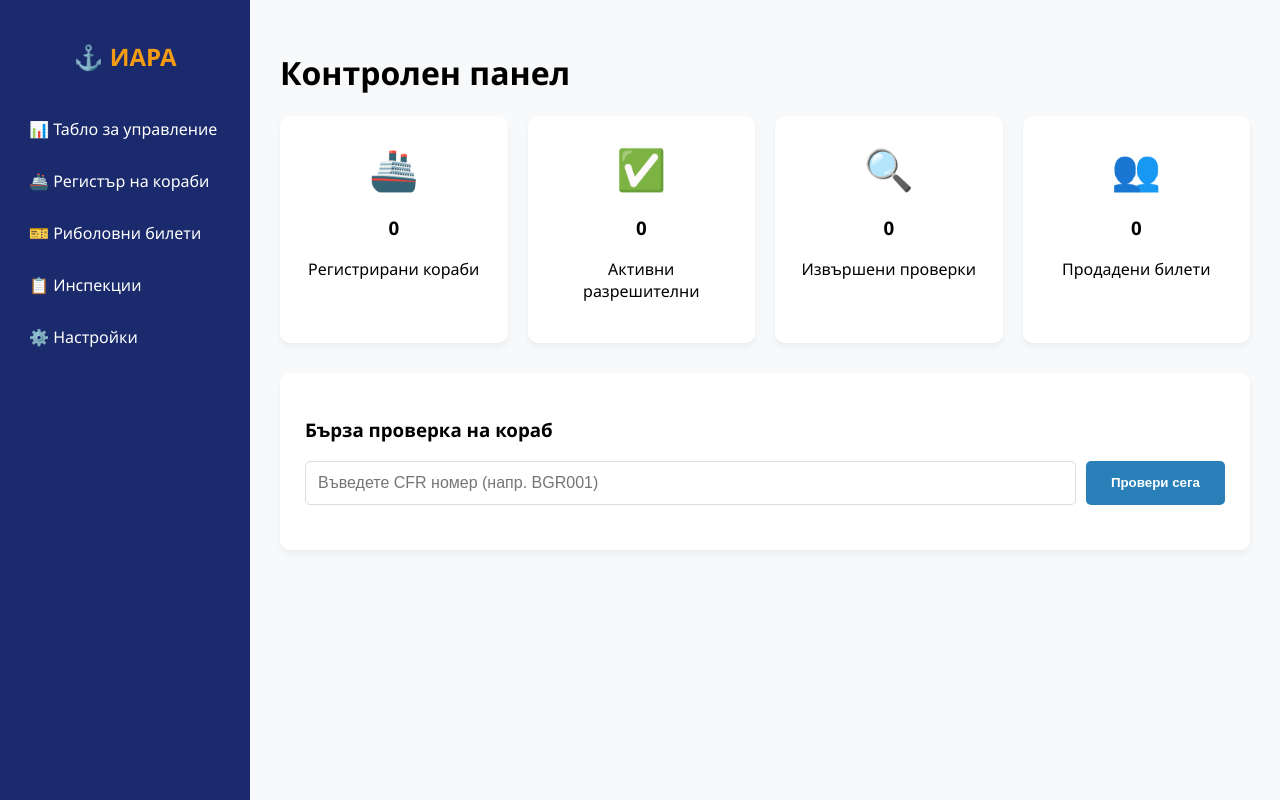
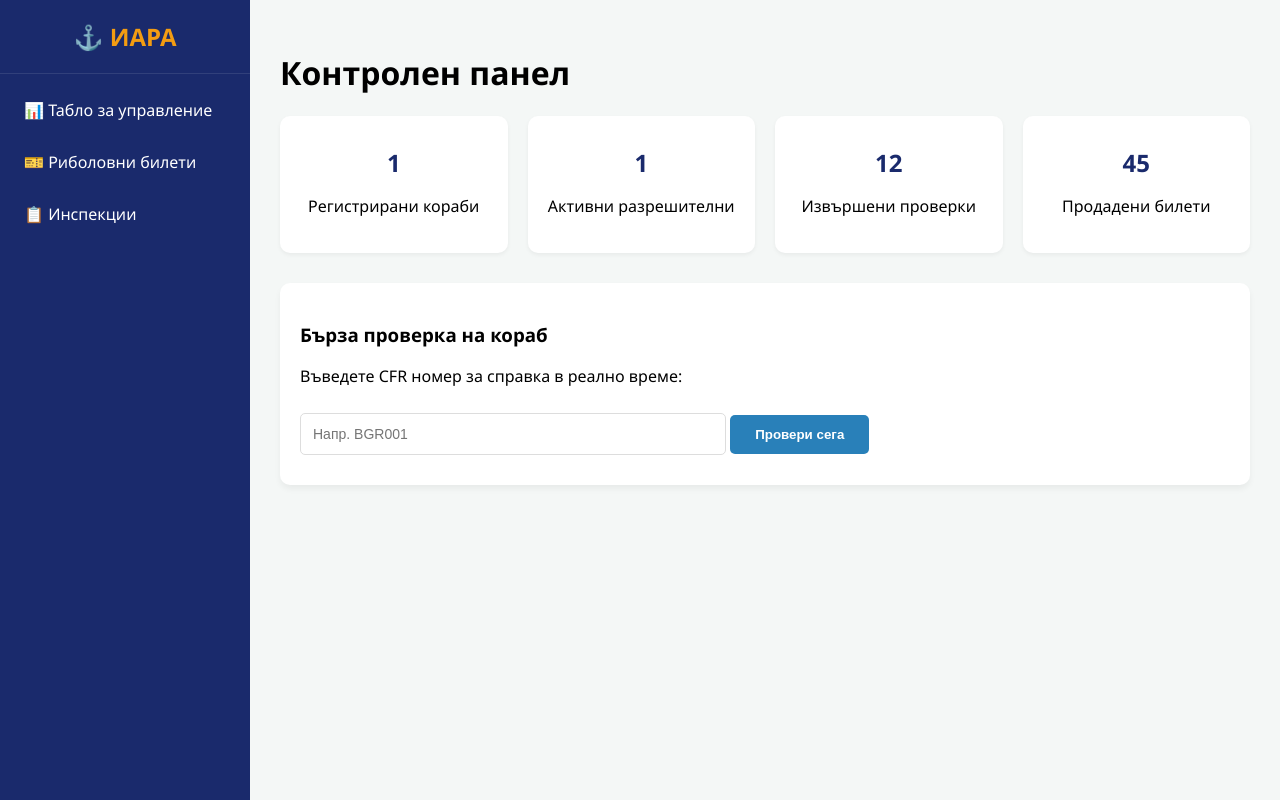
Before and after one commit to codingburgas/iara-gdbpzn-DSDimitrov23, a Flask app: page / in a window 1280 px wide. Run offline with Flask 3, Linux system fonts and the light colour scheme.

Commit message:
Expand IARA dashboard with new functional modules for Tickets and Inspections

```diff
--- a/templates/index.html
+++ b/templates/index.html
@@ -5,73 +5,113 @@
     <meta name="viewport" content="width=device-width, initial-scale=1.0">
     <title>ИАРА - Контролен панел</title>
     <style>
-        :root { --navy: #1a2a6c; --blue: #2980b9; --light: #f8f9fa; --accent: #f39c12; }
+        :root { --navy: #1a2a6c; --blue: #2980b9; --white: #ffffff; --light: #f4f7f6; --accent: #f39c12; }
         body { font-family: 'Segoe UI', sans-serif; margin: 0; display: flex; background: var(--light); }
 
-        .sidebar { width: 250px; height: 100vh; background: var(--navy); color: white; position: fixed; padding-top: 20px; }
-        .sidebar h2 { text-align: center; color: var(--accent); margin-bottom: 30px; }
-        .sidebar a { display: block; color: white; padding: 15px 25px; text-decoration: none; border-left: 4px solid transparent; transition: 0.3s; }
-        .sidebar a:hover { background: rgba(255,255,255,0.1); border-left: 4px solid var(--accent); }
+        .sidebar { width: 250px; height: 100vh; background: var(--navy); color: white; position: fixed; z-index: 100; }
+        .sidebar-header { padding: 20px; text-align: center; border-bottom: 1px solid rgba(255,255,255,0.1); }
+        .sidebar-header h2 { color: var(--accent); margin: 0; }
+
+        .sidebar-menu { padding-top: 10px; }
+        .sidebar-menu a {
+            display: block;
+            padding: 15px 20px;
+            color: white;
+            text-decoration: none;
+            cursor: pointer;
+            transition: all 0.3s;
+            border-left: 4px solid transparent;
+        }
+        .sidebar-menu a:hover {
+            background: rgba(255,255,255,0.1);
+            color: var(--accent);
+            border-left: 4px solid var(--accent);
+        }
 
         .main-content { margin-left: 250px; padding: 30px; width: calc(100% - 250px); }
+        .card { background: white; padding: 20px; border-radius: 10px; box-shadow: 0 4px 6px rgba(0,0,0,0.05); margin-bottom: 20px; }
 
-        .stats-grid { display: grid; grid-template-columns: repeat(auto-fit, minmax(200px, 1fr)); gap: 20px; margin-bottom: 30px; }
-        .stat-card { background: white; padding: 25px; border-radius: 10px; box-shadow: 0 4px 6px rgba(0,0,0,0.05); text-align: center; }
-        .stat-icon { font-size: 2.5rem; margin-bottom: 10px; display: block; }
+        .stats { display: flex; gap: 20px; margin-bottom: 30px; }
+        .stat-card { flex: 1; background: white; padding: 20px; border-radius: 10px; text-align: center; box-shadow: 0 2px 4px rgba(0,0,0,0.05); }
+        .stat-card h3 { font-size: 24px; margin: 10px 0; color: var(--navy); }
 
-        .search-box { background: white; padding: 25px; border-radius: 10px; box-shadow: 0 4px 6px rgba(0,0,0,0.05); }
-        .input-group { display: flex; gap: 10px; margin-top: 15px; }
-        input { flex: 1; padding: 12px; border: 1px solid #ddd; border-radius: 5px; font-size: 1rem; }
-        button { padding: 12px 25px; background: var(--blue); color: white; border: none; border-radius: 5px; cursor: pointer; font-weight: bold; }
-        button:hover { background: var(--navy); }
-        #res { margin-top: 20px; font-weight: bold; font-size: 1.1rem; }
+        input, select { padding: 12px; margin: 10px 0; width: 100%; max-width: 400px; border: 1px solid #ddd; border-radius: 5px; font-size: 14px; }
+        button { padding: 12px 25px; background: var(--blue); color: white; border: none; border-radius: 5px; cursor: pointer; font-weight: bold; transition: 0.3s; }
+        button:hover { background: #1f6391; transform: translateY(-1px); }
+
+        #res, #ticketMsg { padding: 10px; border-radius: 5px; margin-top: 15px; display: none; }
     </style>
 </head>
 <body>
     <div class="sidebar">
-        <h2>⚓ ИАРА</h2>
-        <a href="#">📊 Табло за управление</a>
-        <a href="#">🚢 Регистър на кораби</a>
-        <a href="#">🎫 Риболовни билети</a>
-        <a href="#">📋 Инспекции</a>
-        <a href="#">⚙️ Настройки</a>
+        <div class="sidebar-header"><h2>⚓ ИАРА</h2></div>
+        <div class="sidebar-menu">
+            <a onclick="showSection('dashboard')">📊 Табло за управление</a>
+            <a onclick="showSection('tickets')">🎫 Риболовни билети</a>
+            <a onclick="showSection('inspections')">📋 Инспекции</a>
+        </div>
     </div>
 
     <div class="main-content">
-        <h1>Контролен панел</h1>
-
-        <div class="stats-grid">
-            <div class="stat-card">
-                <span class="stat-icon">🚢</span>
-                <h3 id="stat-vessels">0</h3>
-                <p>Регистрирани кораби</p>
+        <div id="dashboard-section">
+            <h1>Контролен панел</h1>
+            <div class="stats">
+                <div class="stat-card"><h3>1</h3><p>Регистрирани кораби</p></div>
+                <div class="stat-card"><h3>1</h3><p>Активни разрешителни</p></div>
+                <div class="stat-card"><h3>12</h3><p>Извършени проверки</p></div>
+                <div class="stat-card"><h3>45</h3><p>Продадени билети</p></div>
             </div>
-            <div class="stat-card">
-                <span class="stat-icon">✅</span>
-                <h3 id="stat-permits">0</h3>
-                <p>Активни разрешителни</p>
-            </div>
-            <div class="stat-card">
-                <span class="stat-icon">🔍</span>
-                <h3 id="stat-inspections">0</h3>
-                <p>Извършени проверки</p>
-            </div>
-            <div class="stat-card">
-                <span class="stat-icon">👥</span>
-                <h3 id="stat-tickets">0</h3>
-                <p>Продадени билети</p>
+            <div class="card">
+                <h3>Бърза проверка на кораб</h3>
+                <p>Въведете CFR номер за справка в реално време:</p>
+                <input type="text" id="cfrInput" placeholder="Напр. BGR001">
+                <button onclick="verify()">Провери сега</button>
+                <div id="res"></div>
             </div>
         </div>
 
-        <div class="search-box">
-            <h3>Бърза проверка на кораб</h3>
-            <div class="input-group">
-                <input type="text" id="cfrInput" placeholder="Въведете CFR номер (напр. BGR001)">
-                <button onclick="verify()">Провери сега</button>
+        <div id="tickets-section" style="display: none;">
+            <h1>Издаване на любителски билети</h1>
+            <div class="card">
+                <h3>Калкулатор за такси</h3>
+                <p>Изберете категория съгласно нормативната уредба:</p>
+                <select id="ticketType">
+                    <option value="25">Стандартен (над 14г.) - 25.00 лв.</option>
+                    <option value="10">Под 14г. / Пенсионер - 10.00 лв.</option>
+                    <option value="0">Инвалид (ТЕЛК решение) - 0.00 лв.</option>
+                </select>
+                <br>
+                <button onclick="issueTicket()">Генерирай билет</button>
+                <div id="ticketMsg"></div>
             </div>
-            <div id="res"></div>
+        </div>
+
+        <div id="inspections-section" style="display: none;">
+            <h1>Регистър на инспекциите</h1>
+            <div class="card">
+                <h3>Нова проверка на терен</h3>
+                <input type="text" placeholder="Локация (пристанище/обект)">
+                <input type="text" placeholder="Име на проверяващ инспектор">
+                <br>
+                <button onclick="alert('Данните са изпратени към централния регистър!')">Запиши инспекция</button>
+            </div>
         </div>
     </div>
+
+    <script>
+        function showSection(sectionId) {
+            // Скриваме всички секции
+            document.getElementById('dashboard-section').style.display = 'none';
+            document.getElementById('tickets-section').style.display = 'none';
+            document.getElementById('inspections-section').style.display = 'none';
+
+            // Показваме само избраната
+            const activeSection = document.getElementById(sectionId + '-section');
+            if (activeSection) {
+                activeSection.style.display = 'block';
+            }
+        }
+    </script>
 
     <script src="{{ url_for('static', filename='js/script.js') }}"></script>
 </body>
```
Also changed, not shown: static/script.js (+26 -21 lines), templates/base.html (added, +28 -0 lines), templates/tickets.html (added, +29 -0 lines).
